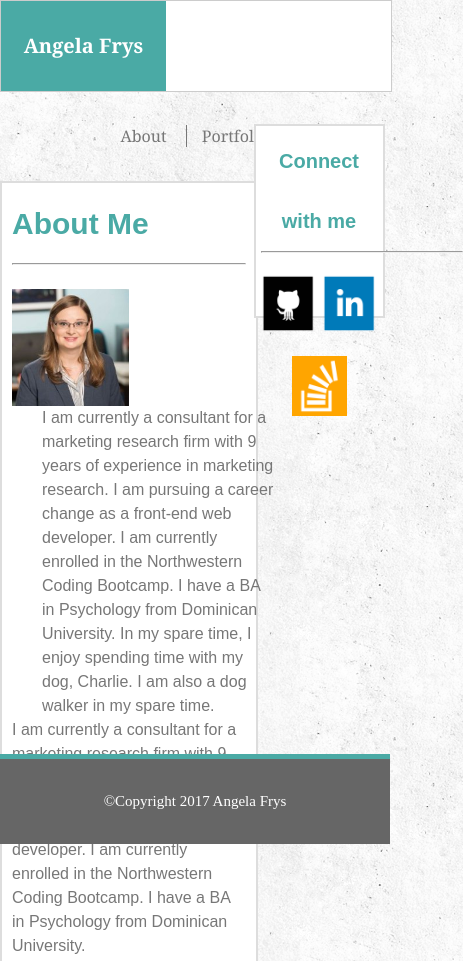
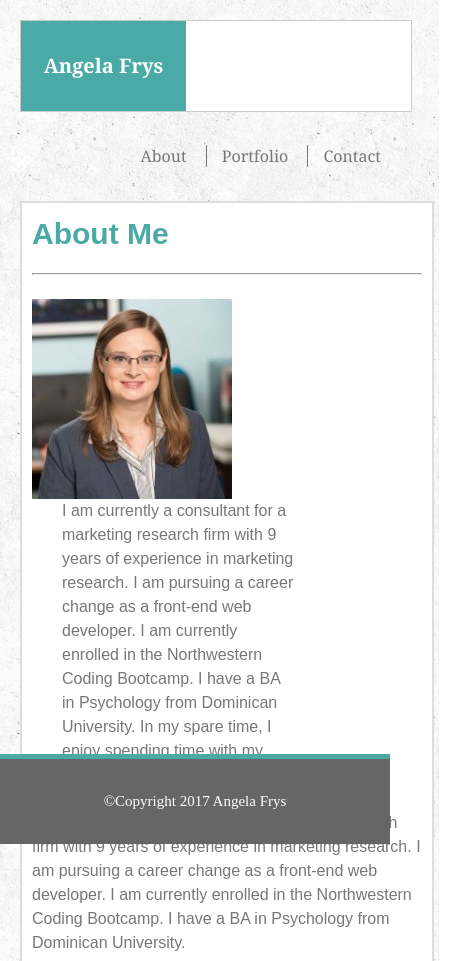
Before and after one commit to ADFrys/responsive-portfolio, a plain HTML site: page index.html in a window 390 px wide. Shown: the top 961 px of the page, 463 px wide, since content can reach past the window. Drawn offline with Linux system fonts and the light colour scheme.

Commit message:
Add first set of media queries.

```diff
--- a/assets/css/style.css
+++ b/assets/css/style.css
@@ -105,8 +105,10 @@ body {
 	border: 2px solid #dddddd;
 	width: 650px;
 	float: left;
-	padding: 10px;
-	margin-bottom: 200px;
+	padding-left: 10px;
+	padding-right: 10px;
+	padding-bottom: 50px;
+	margin-bottom: 150px;
 }
 
 hr {
@@ -132,6 +134,7 @@ hr {
 	height: 180px;
 	position: absolute;
 	margin-left: 690px;
+	margin-bottom: 150px;
 	background-color: #ffffff;
 	border: 2px solid #dddddd;
 	text-align: center;
@@ -184,15 +187,21 @@ textarea {
 	font-size: 15px;
 	width: 100%;
 	position: fixed;
-	margin-top: 50px;
+	margin-top: 75px;
 	bottom: 0;
 	left: 0;
+}
+
+@media screen and (max-width: 980px) {
+
 }
 
 @media screen and (max-width: 768px) {
 
 	.main-content {
 		width: 100%;
+		padding: 20px;
+		margin-bottom: 20px;
 	}
 
 	.header {
@@ -200,26 +209,41 @@ textarea {
 	}
 
 	.main-container {
-		width: 60%;
+		width: 100%;
+		padding-bottom: 20px;
 
 	}
 
 	.sidebar {
-		width: 30%;
-		margin-left: 65%
+		width: 100%;
+		margin-left: 0px;
+		position: static;
+		margin-top: -100px;
+		text-align: left;
+		padding-left: 20px;
+	}
+
+	.sidebar hr {
+	margin-bottom: 20px;
+	text-align: left;
+	margin-left: 0px;
+}
+
+/*	.image_bio img {
+		width: 50%;*/
+	}
+
+	/*.Bioparagraph p {
+		width: 100%;*/
 
 	}
 
-	.image_bio img {
-		width: 50%;
+}
 
+@media screen and (max-width: 640px) {
+
+	.header {
+		display: static;
 	}
 
-	.Bioparagraph p {
-		width: 100%;
-
-	}
-
-
-
 }
```
Also changed, not shown: 3 other files.
